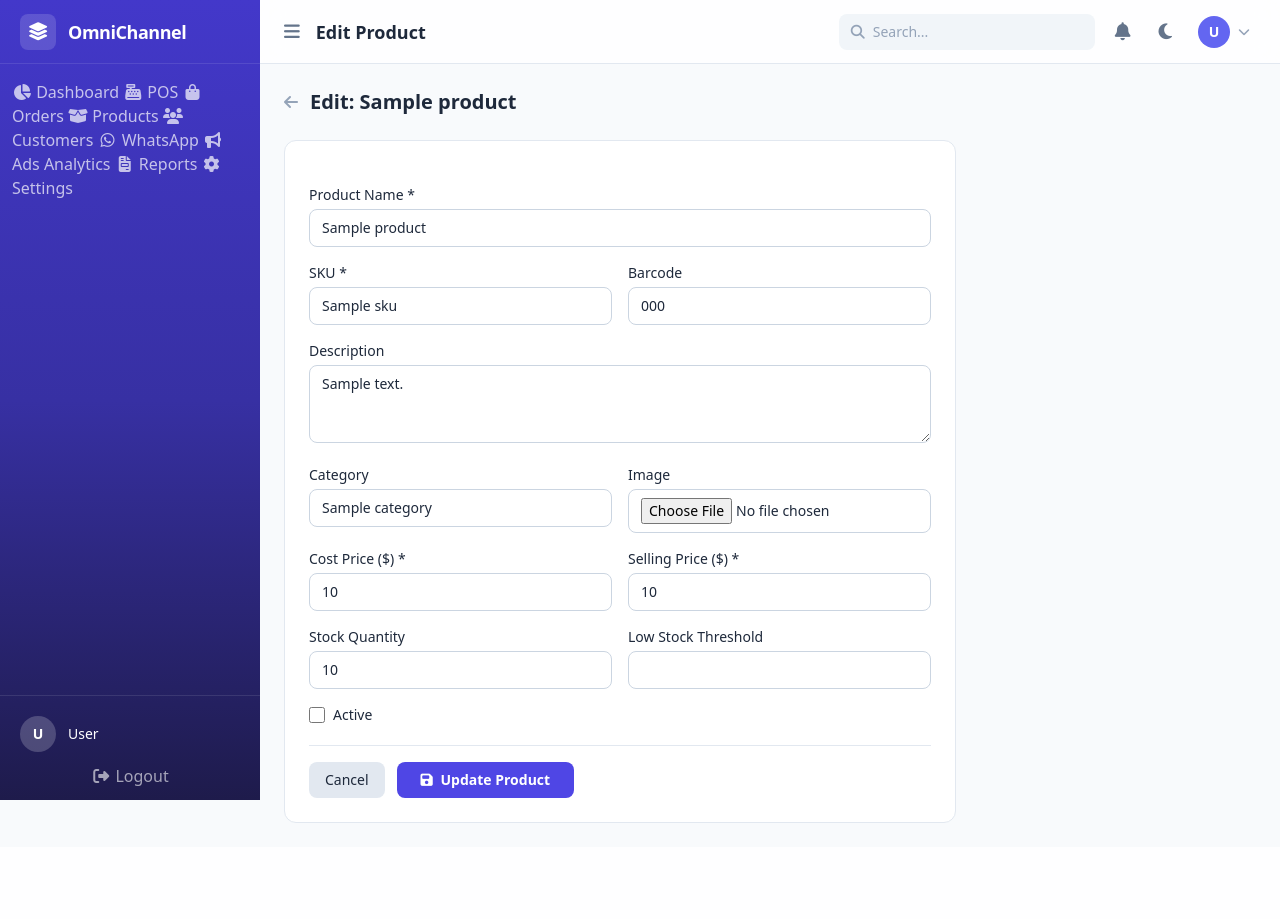
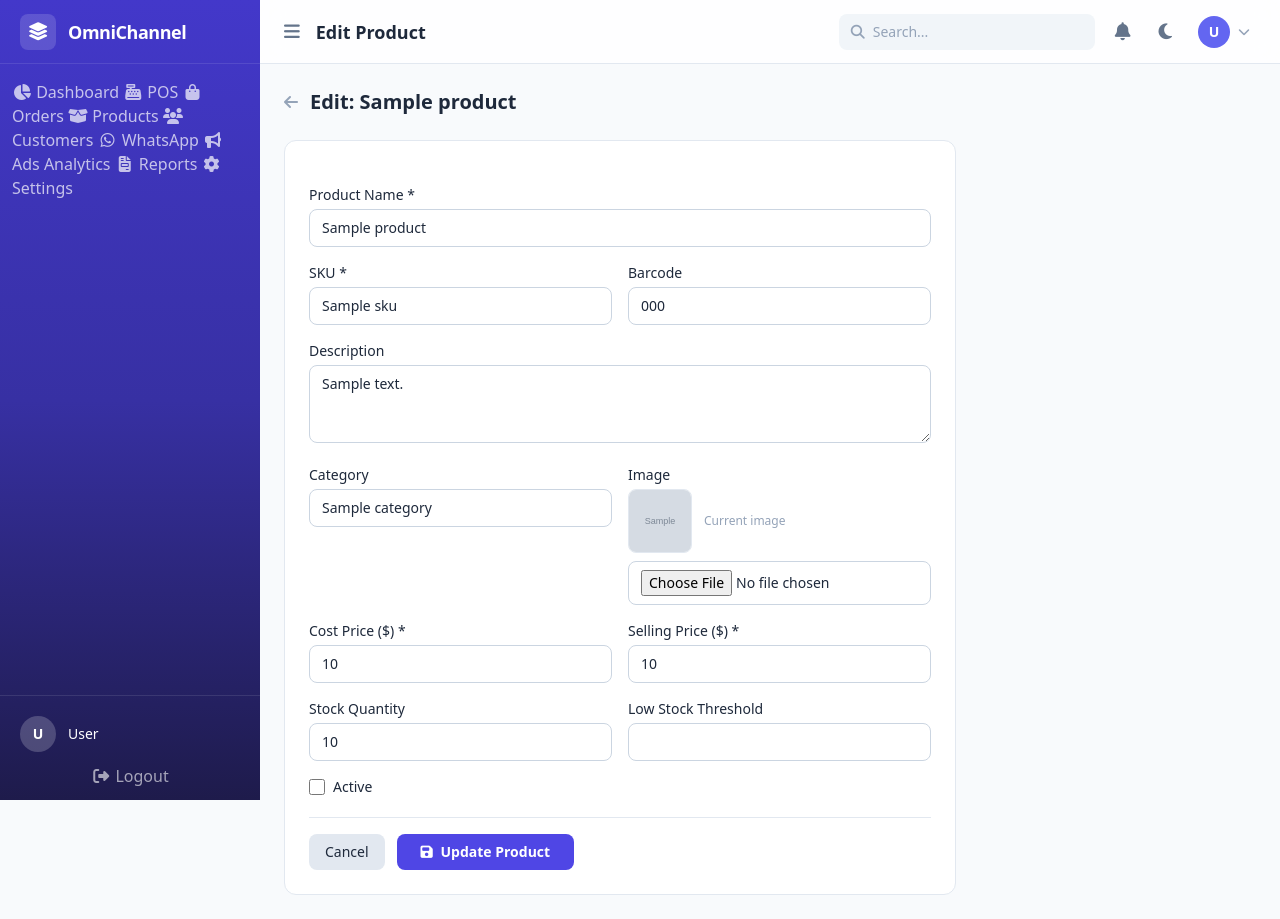
Before and after one commit to ousber1/plugin, a Laravel app: template resources/views/products/edit.blade.php in a window 1280 px wide. Before the commit the page ends 823 px from the top, so only its background shows below. Run offline with Laravel 12, Linux system fonts and the light colour scheme; the template is opened without the code that fills it: most values are stand-ins (such as "Sample title", 1, 10 or a date in 2020); grey boxes marked "Sample" are stand-in pictures; some libraries are stand-ins or nearby versions.

Commit message:
Add product image display in POS, product list, show, and edit pages
- POS: show product image in grid cards when available
- Products index: show image thumbnail in table rows
- Products show: display product image at top of details
- Products edit: preview current image above file input
- Products create: live preview of selected image before upload

https://claude.ai/code/session_01NyM3dtsfbkhfkvzDhQTUbs

```diff
--- a/resources/views/products/edit.blade.php
+++ b/resources/views/products/edit.blade.php
@@ -40,6 +40,12 @@
             </div>
             <div>
                 <label class="block text-sm font-medium mb-1">Image</label>
+                @if($product->image)
+                    <div class="mb-2 flex items-center gap-3">
+                        <img src="{{ asset('storage/' . $product->image) }}" alt="{{ $product->name }}" class="w-16 h-16 object-cover rounded-lg border border-slate-200 dark:border-slate-600">
+                        <span class="text-xs text-slate-400">Current image</span>
+                    </div>
+                @endif
                 <input type="file" name="image" accept="image/*" class="w-full border border-slate-300 dark:border-slate-600 rounded-lg px-3 py-2 text-sm bg-transparent">
             </div>
             <div>
--- a/resources/views/products/show.blade.php
+++ b/resources/views/products/show.blade.php
@@ -17,6 +17,11 @@
         <div class="lg:col-span-2 space-y-6">
             {{-- Product Details --}}
             <div class="bg-white dark:bg-slate-800 rounded-xl border border-slate-200 dark:border-slate-700 p-6">
+                @if($product->image)
+                <div class="mb-4">
+                    <img src="{{ asset('storage/' . $product->image) }}" alt="{{ $product->name }}" class="w-32 h-32 object-cover rounded-xl border border-slate-200 dark:border-slate-600">
+                </div>
+                @endif
                 <div class="grid grid-cols-2 md:grid-cols-3 gap-4 text-sm">
                     <div><p class="text-xs text-slate-500">SKU</p><p class="font-mono font-medium">{{ $product->sku }}</p></div>
                     <div><p class="text-xs text-slate-500">Barcode</p><p class="font-medium">{{ $product->barcode ?? '-' }}</p></div>
```
Also changed, not shown: resources/views/pos/index.blade.php (+7 -2 lines), resources/views/products/create.blade.php (+5 -2 lines), resources/views/products/index.blade.php (+6 -2 lines).
